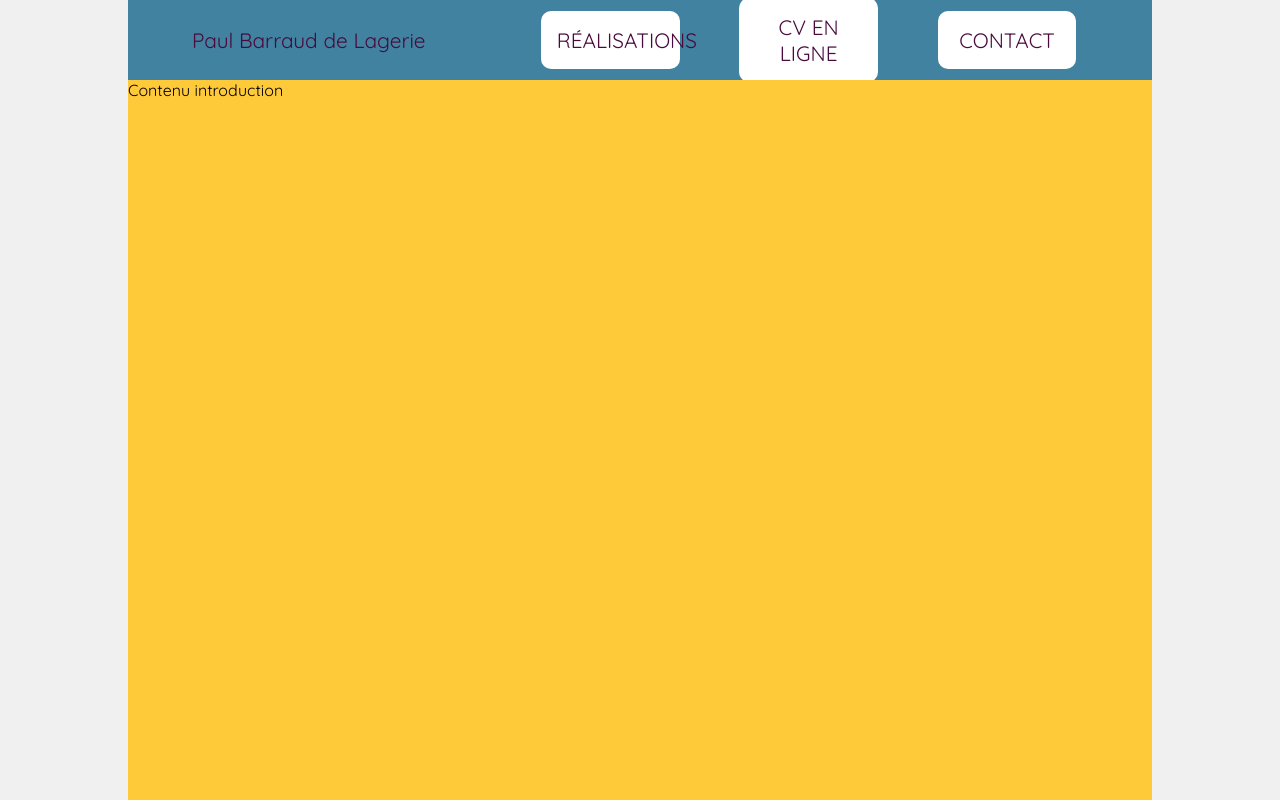
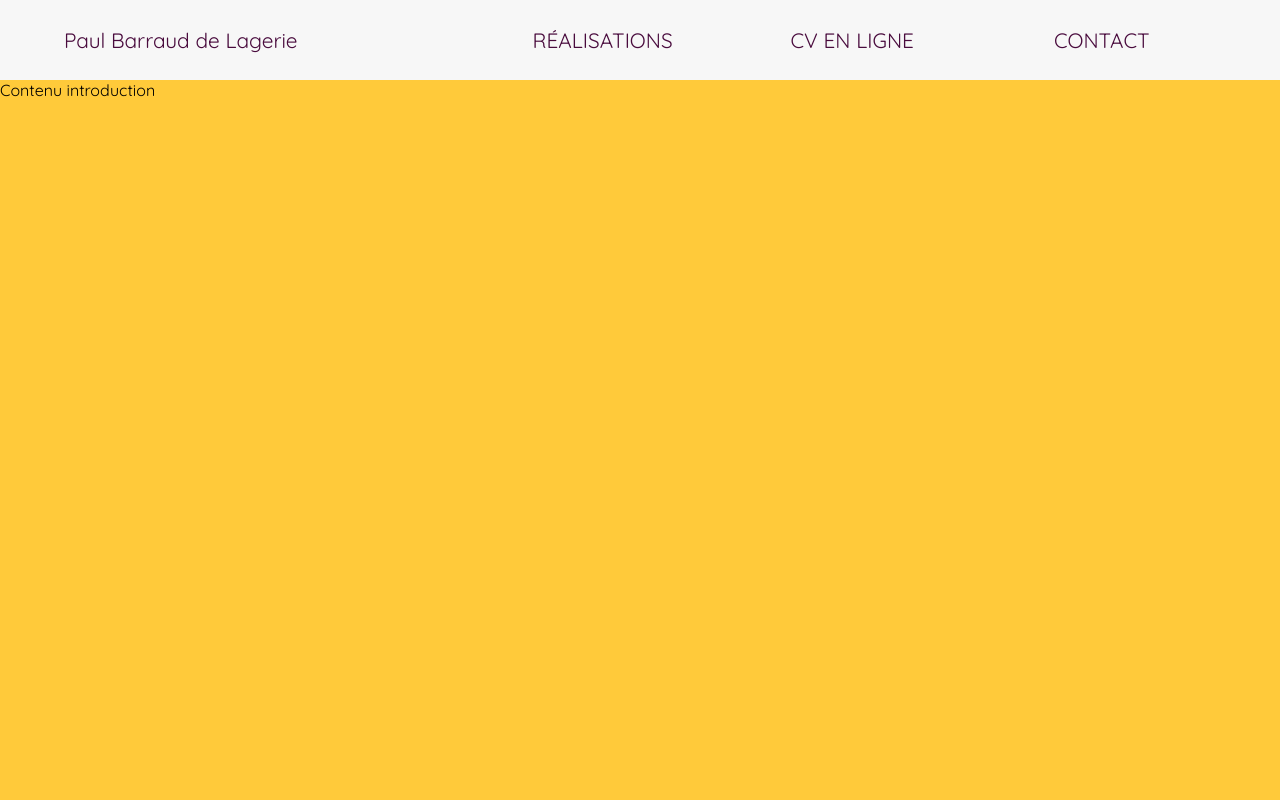
Before and after one commit to paulvscode/mycv, a React (Create React App) app: page / in a window 1280 px wide. Shown: the top 800 px of the page. Built offline with nearby package versions, Linux system fonts and the light colour scheme.

Commit message:
added vw hook

```diff
--- a/src/App.css
+++ b/src/App.css
@@ -3,13 +3,8 @@
 }
 
 .container-background {
-  background-color: rgb(240, 240, 240);
+  background-color: #f7f7f7;
   overflow: auto;
-}
-
-.App {
-  width: 80%;
-  margin: 0 auto;
 }
 
 /* navbar  */
@@ -22,13 +17,13 @@
   grid-template-areas: "navbar-name navbar-realisation navbar-cvenligne navbar-contact";
   justify-content: center;
   align-items: center;
-  background-color: rgb(64, 130, 160);
+  background-color: #f7f7f7;
   box-sizing: border-box;
   align-content: center;
   padding: 1rem;
   overflow: hidden;
   top: 0;
-  width: 80%;
+  width: 100%;
   position: fixed;
   height: 10vh;
 }
@@ -45,7 +40,6 @@
 .navbar-contact {
   grid-area: navbar-realisation;
   border-radius: 10px;
-  background-color: white;
   width: 50%;
   text-align: center;
   padding: 1rem;
@@ -54,6 +48,7 @@
   font-size: 1.3rem;
   cursor: pointer;
   width: 70%;
+  transition: 0.3s;
 }
 
 .navbar-realisation:hover {
@@ -127,3 +122,8 @@
     margin: 0 auto;
   }
 }
+
+.greying-out {
+  background-color: rgb(230, 230, 230);
+  transition: 1s;
+}
--- a/src/App.js
+++ b/src/App.js
@@ -1,4 +1,5 @@
 import { Link, animateScroll as scroll } from "react-scroll";
+import { useState, useEffect } from "react";
 
 import "./App.css";
 import JobTitle from "./Components/JobTitle/index";
@@ -8,11 +9,36 @@ import CvEnLigne from "./Components/CvEnLigne/index";
 import Footer from "./Components/Footer/index";
 
 function App() {
+  const [scrollY, setScrollY] = useState(0);
+
+  function logit() {
+    setScrollY(window.pageYOffset);
+  }
+
+  useEffect(() => {
+    function watchScroll() {
+      window.addEventListener("scroll", logit);
+    }
+    watchScroll();
+    return () => {
+      window.removeEventListener("scroll", logit);
+    };
+  });
+
+  console.log(scrollY);
+
+  let changeBg = "grid-container-navbar ";
+
+  if (scrollY >= 1) {
+    changeBg += "greying-out";
+  }
+  console.log(changeBg);
+
   return (
     <div className='container-background'>
       <div className='App'>
         <div className='container-grid-contain'>
-          <nav className='grid-container-navbar'>
+          <nav className={changeBg}>
             <div className='navbar-name'>Paul Barraud de Lagerie</div>
             <Link
               activeClass='active'
```
